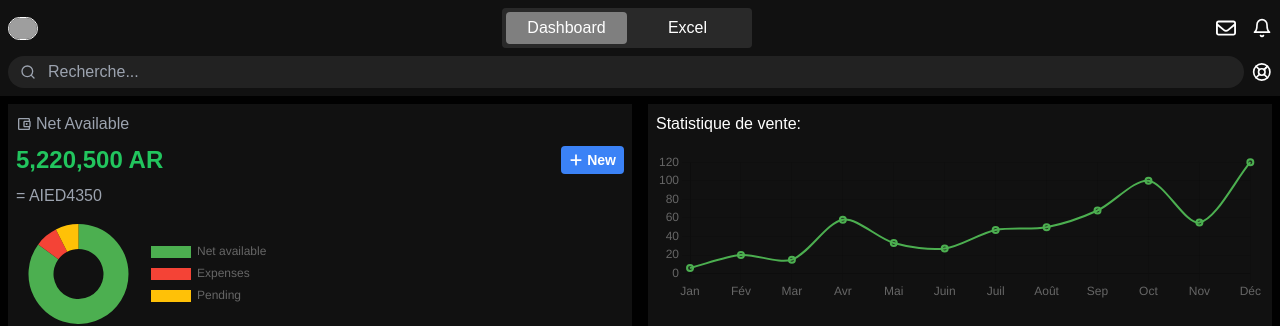
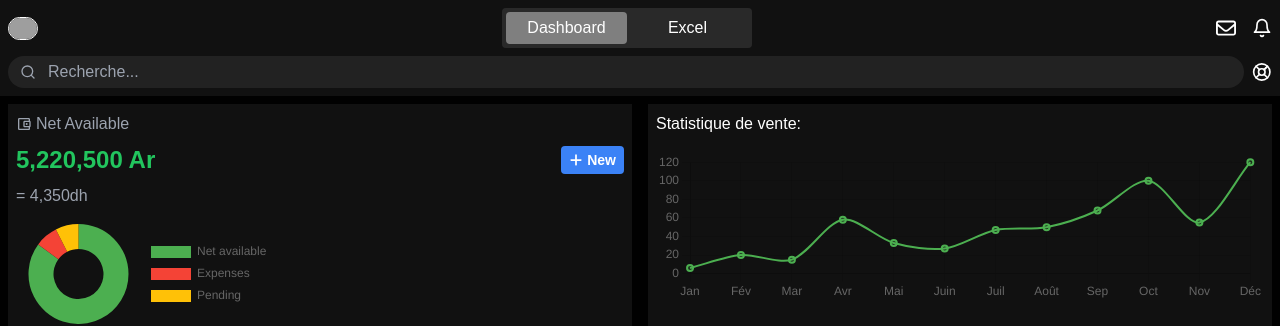
Before and after one commit to MorlonDev261/mga-follow-up, a Next.js app: page / in a window 1280 px wide. Shown: the top 326 px of the page. Built offline with nearby package versions, Linux system fonts and the light colour scheme; grey boxes are pictures that could not be loaded.

Commit message:
Update index.tsx

```diff
--- a/src/app/_components/Dashboard/index.tsx
+++ b/src/app/_components/Dashboard/index.tsx
@@ -5,6 +5,7 @@ import { FiBell, FiLifeBuoy, FiSearch } from 'react-icons/fi';
 import { ImUserPlus } from "react-icons/im";
 import { AiOutlineProduct } from "react-icons/ai";
 import Image from 'next/image';
+import CountUp from "react-countup";
 import Dropdown from "@components/Dropdown";
 import { DropdownMenuItem } from '@/components/ui/dropdown-menu';
 import ShortcutList from '@components/ShortcutList';
@@ -68,7 +69,7 @@ export default function Dashboard() {
                 <h3 className="text-gray-400 flex items-center gap-1"><MdOutlineAccountBalanceWallet /> Net Available</h3>
                 <div className="my-2 flex items-center justify-between text-2xl font-bold">
                   <div className="text-green-500">
-                    5,220,500 AR
+                    <CountUp start={0} end={5220500} duration={3} separator="," suffix=" Ar" />
                   </div>
                   <Dropdown
                     btn={
@@ -89,7 +90,7 @@ export default function Dashboard() {
                 </Dropdown>
 
                 </div>
-                <p className="text-gray-400">= AIED4350</p>
+                <p className="text-gray-400">= <CountUp start={0} end={4350} duration={3} separator="," suffix="dh" /></p>
               </div>
               <div className="mb-5 max-h-[100px] max-w-[250px]">
                 <Statistique position="right" />
```
